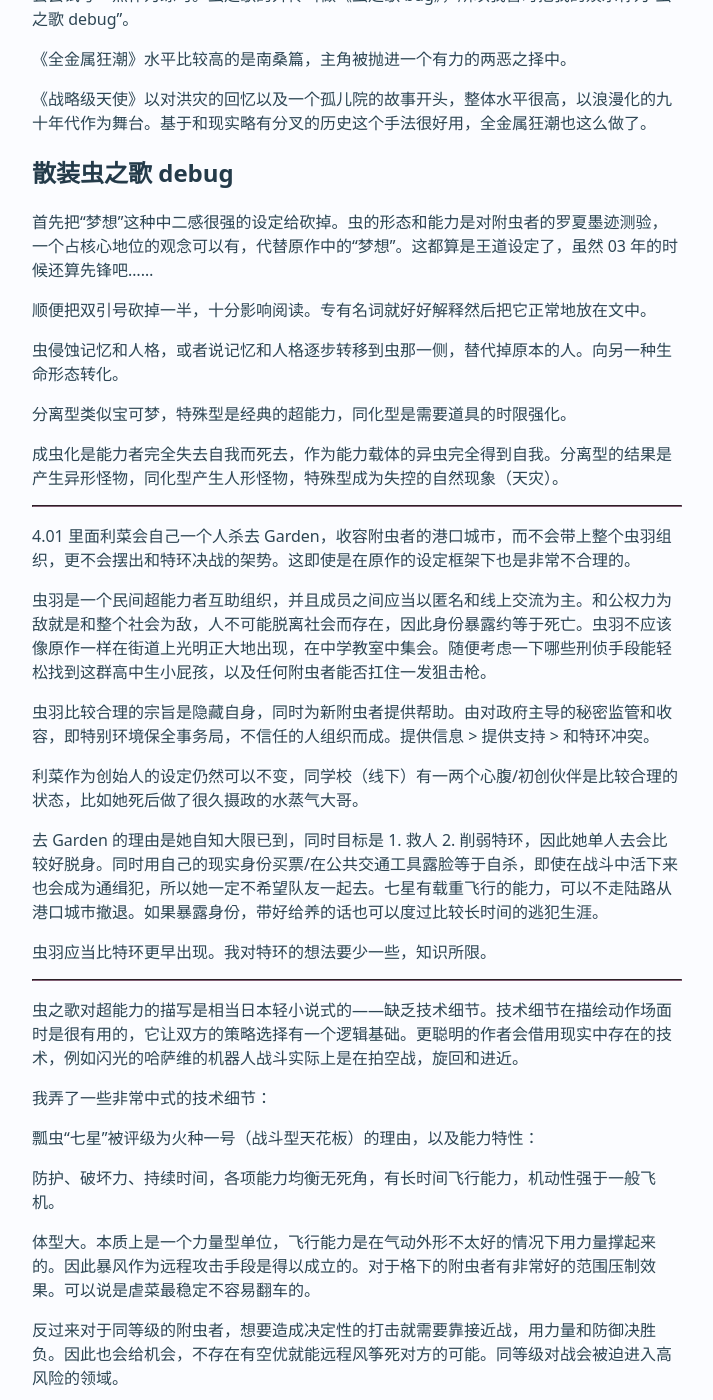
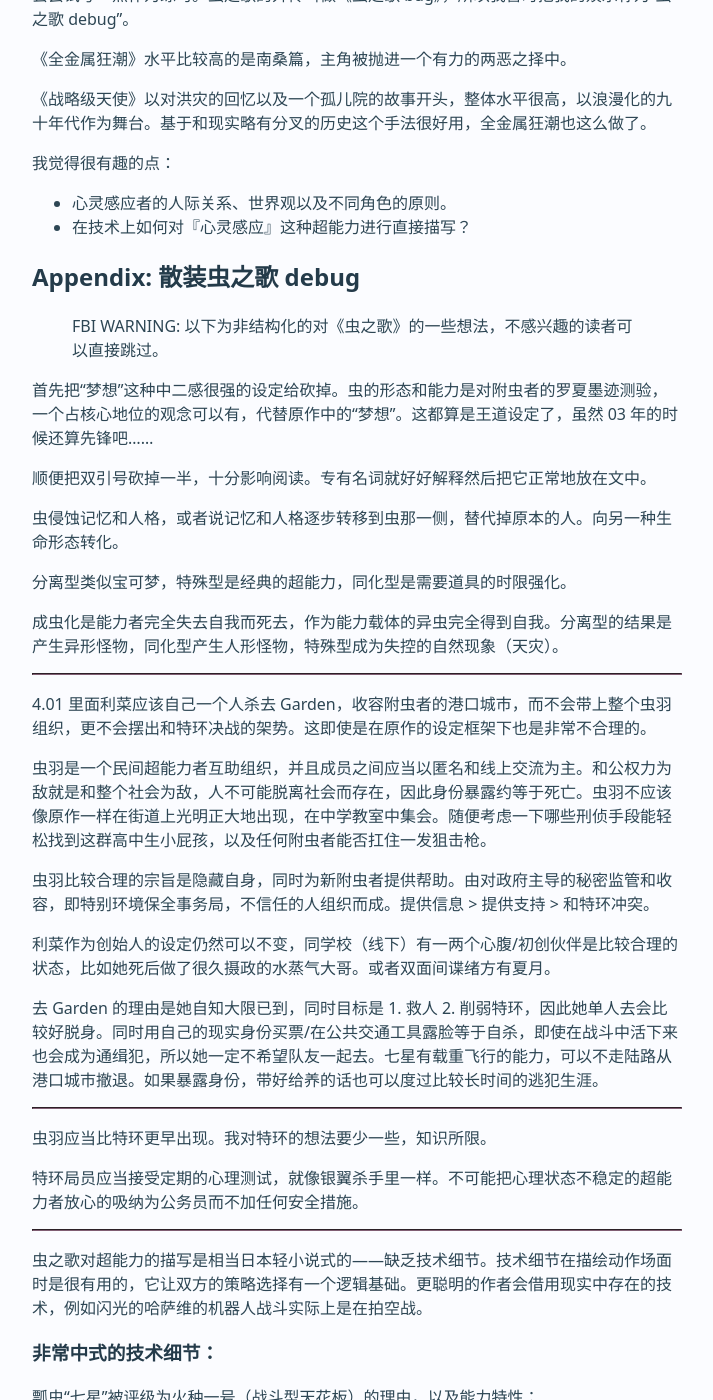
Before and after one commit to ofey404/ofey404.github.io, a Jekyll site: the page built from _posts/2021-08-28-mushi-uta-debug.zh.markdown, in a window 1280 px wide and 1400 px high, scrolled down 1199 px. Shown: the whole window, without its empty margins (283-996 px from the left). Built offline with Jekyll 4.4.1, drawn with Linux system fonts in a browser that asks for light colours; some of the changed text lies outside the part shown.

Commit message:
fix: appendix

```diff
--- a/_posts/2021-08-28-mushi-uta-debug.zh.markdown
+++ b/_posts/2021-08-28-mushi-uta-debug.zh.markdown
@@ -34,7 +34,13 @@ lang-ref: 2021-08-28-mushi-uta-debug
 
 《战略级天使》以对洪灾的回忆以及一个孤儿院的故事开头，整体水平很高，以浪漫化的九十年代作为舞台。基于和现实略有分叉的历史这个手法很好用，全金属狂潮也这么做了。
 
-## 散装虫之歌 debug
+我觉得很有趣的点：
+- 心灵感应者的人际关系、世界观以及不同角色的原则。
+- 在技术上如何对『心灵感应』这种超能力进行直接描写？
+
+## Appendix: 散装虫之歌 debug
+
+> FBI WARNING: 以下为非结构化的对《虫之歌》的一些想法，不感兴趣的读者可以直接跳过。
 
 首先把“梦想”这种中二感很强的设定给砍掉。虫的形态和能力是对附虫者的罗夏墨迹测验，一个占核心地位的观念可以有，代替原作中的“梦想”。这都算是王道设定了，虽然 03 年的时候还算先锋吧……
 
@@ -48,23 +54,27 @@ lang-ref: 2021-08-28-mushi-uta-debug
 
 ----
 
-4.01 里面利菜会自己一个人杀去 Garden，收容附虫者的港口城市，而不会带上整个虫羽组织，更不会摆出和特环决战的架势。这即使是在原作的设定框架下也是非常不合理的。
+4.01 里面利菜应该自己一个人杀去 Garden，收容附虫者的港口城市，而不会带上整个虫羽组织，更不会摆出和特环决战的架势。这即使是在原作的设定框架下也是非常不合理的。
 
 虫羽是一个民间超能力者互助组织，并且成员之间应当以匿名和线上交流为主。和公权力为敌就是和整个社会为敌，人不可能脱离社会而存在，因此身份暴露约等于死亡。虫羽不应该像原作一样在街道上光明正大地出现，在中学教室中集会。随便考虑一下哪些刑侦手段能轻松找到这群高中生小屁孩，以及任何附虫者能否扛住一发狙击枪。
 
 虫羽比较合理的宗旨是隐藏自身，同时为新附虫者提供帮助。由对政府主导的秘密监管和收容，即特别环境保全事务局，不信任的人组织而成。提供信息 > 提供支持 > 和特环冲突。
 
-利菜作为创始人的设定仍然可以不变，同学校（线下）有一两个心腹/初创伙伴是比较合理的状态，比如她死后做了很久摄政的水蒸气大哥。
+利菜作为创始人的设定仍然可以不变，同学校（线下）有一两个心腹/初创伙伴是比较合理的状态，比如她死后做了很久摄政的水蒸气大哥。或者双面间谍绪方有夏月。
 
 去 Garden 的理由是她自知大限已到，同时目标是 1. 救人 2. 削弱特环，因此她单人去会比较好脱身。同时用自己的现实身份买票/在公共交通工具露脸等于自杀，即使在战斗中活下来也会成为通缉犯，所以她一定不希望队友一起去。七星有载重飞行的能力，可以不走陆路从港口城市撤退。如果暴露身份，带好给养的话也可以度过比较长时间的逃犯生涯。
 
+----
+
 虫羽应当比特环更早出现。我对特环的想法要少一些，知识所限。
+
+特环局员应当接受定期的心理测试，就像银翼杀手里一样。不可能把心理状态不稳定的超能力者放心的吸纳为公务员而不加任何安全措施。
 
 ----
 
-虫之歌对超能力的描写是相当日本轻小说式的——缺乏技术细节。技术细节在描绘动作场面时是很有用的，它让双方的策略选择有一个逻辑基础。更聪明的作者会借用现实中存在的技术，例如闪光的哈萨维的机器人战斗实际上是在拍空战，旋回和进近。
+虫之歌对超能力的描写是相当日本轻小说式的——缺乏技术细节。技术细节在描绘动作场面时是很有用的，它让双方的策略选择有一个逻辑基础。更聪明的作者会借用现实中存在的技术，例如闪光的哈萨维的机器人战斗实际上是在拍空战。
 
-我弄了一些非常中式的技术细节：
+### 非常中式的技术细节：
 
 瓢虫“七星”被评级为火种一号（战斗型天花板）的理由，以及能力特性：
 
@@ -81,6 +91,8 @@ lang-ref: 2021-08-28-mushi-uta-debug
 维持存在的精神力消耗很低。一定程度上也能自律行动。
 
 复眼。被子弹击中眼睛也不会直接致盲。视力很好。
+
+----
 
 秘种一号萤火虫“冬”：
 
@@ -100,6 +112,12 @@ lang-ref: 2021-08-28-mushi-uta-debug
 
 非常强的自律行动能力。以主人的安全为最优先。感知和反应能力是虫的平均水准——超过人类，但没有到拦截子弹的程度。
 
+----
+
 火种一号“郭公”：
 
-我一直非常不解的是，郭公的同化目标为什么是枪械。又一个没填的坑。
+我一直非常不解的是，郭公的同化目标为什么是枪械。又一个没填的坑，本来应该可以追溯到角色历史的。能力形态毕竟是心理测验。
+
+原文中枪械的种类也非常单一——大型自动手枪。做了四年特工，他就没有什么爱用的枪械吗？007 有他的 PPK，相良宗介使用无保险的 Glock 19，寒羽良喜爱柯尔特蟒蛇。或许对于需要伪装成学生的郭公而言，随身带一把小型泰瑟枪是一个不错的选项，如果被发现也非常好解释。
+
+特环其实可以借鉴现存的间谍小说，汤姆克兰西之类的。
```
